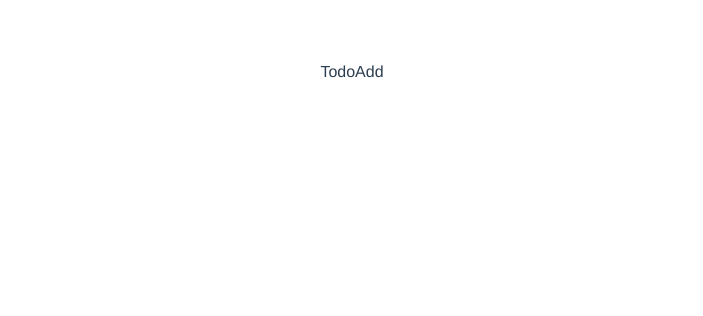
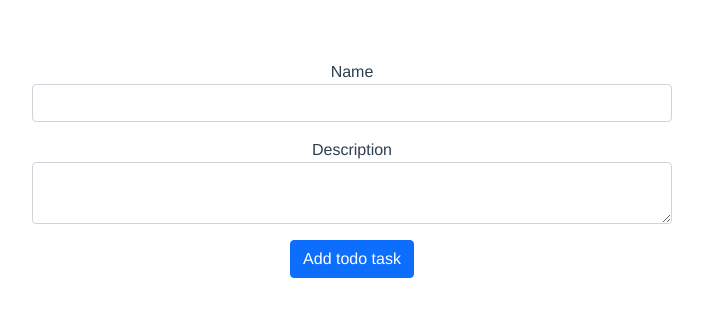
Before and after one commit to AbdorrahmanRamadan/Lead-Liaison-Todo-Task, a Vue app in the folder vue-todo-api/: page /todos/add in a window 1280 px wide. Shown: the top 316 px of the page, without its empty margins (288-991 px from the left). Built offline with nearby package versions, Linux system fonts and the light colour scheme.

Commit message:
Added functionality to TodoAdd component to be able to add todo tasks

```diff
--- a/vue-todo-api/src/components/TodoAdd.vue
+++ b/vue-todo-api/src/components/TodoAdd.vue
@@ -1,10 +1,42 @@
 <template>
-  <div>TodoAdd</div>
+  <div>
+    <div>
+      <form class="w-50 m-auto mt-3">
+        <div class="mb-3">
+          <label>Name</label>
+          <input type="text" class="form-control" v-model="formValues.name"/>
+        </div>
+        <div class="mb-3">
+          <label>Description</label>
+          <textarea type="text" class="form-control" v-model="formValues.description"/>
+        </div>
+        <div class="mb-3 text-center">
+          <button class="btn btn-primary" @click.prevent="addTodoTask">Add todo task</button>
+        </div>
+      </form>
+    </div>
+  </div>
 </template>
 
 <script>
+import axios from "axios";
+
 export default {
-  name: "TodoAdd"
+  name: "TodoAdd",
+  data(){
+    return{
+      formValues:{
+        name: "",
+        description:"",
+      }
+    }
+  },
+  methods:{
+    addTodoTask(){
+      axios.post("http://localhost:8000/api/todos", this.formValues)
+          .then(()=>{this.$router.push("/todos")})
+    }
+  }
 }
 </script>
 
--- a/vue-todo-api/src/components/TodoList.vue
+++ b/vue-todo-api/src/components/TodoList.vue
@@ -1,5 +1,6 @@
 <template>
   <div class="container">
+    <router-link :to="`/todos/add`" class="btn btn-primary btn-sm me-1">Add a task</router-link>
     <table class="table mt-4">
       <thead class="table-dark">
       <tr>
```
